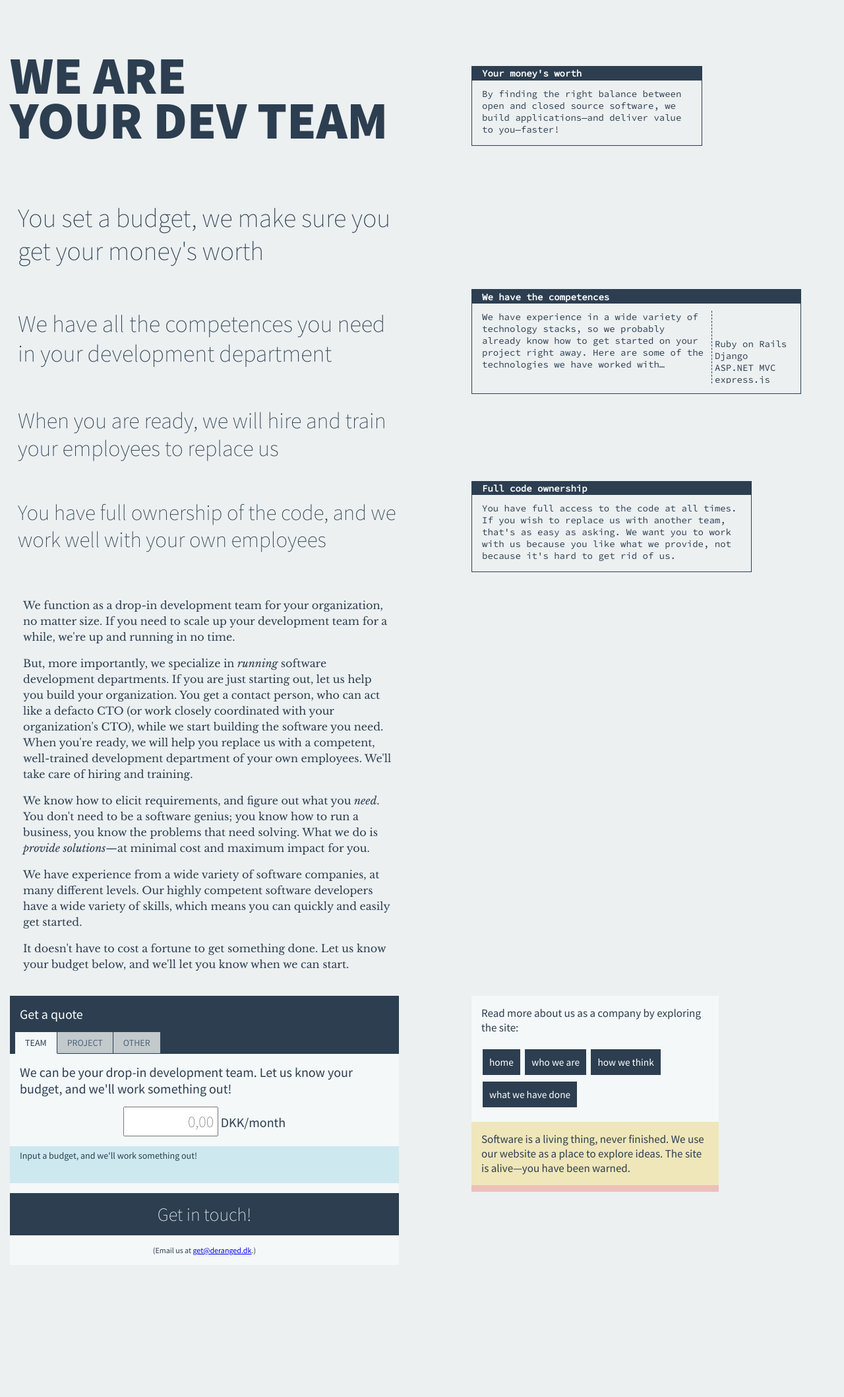
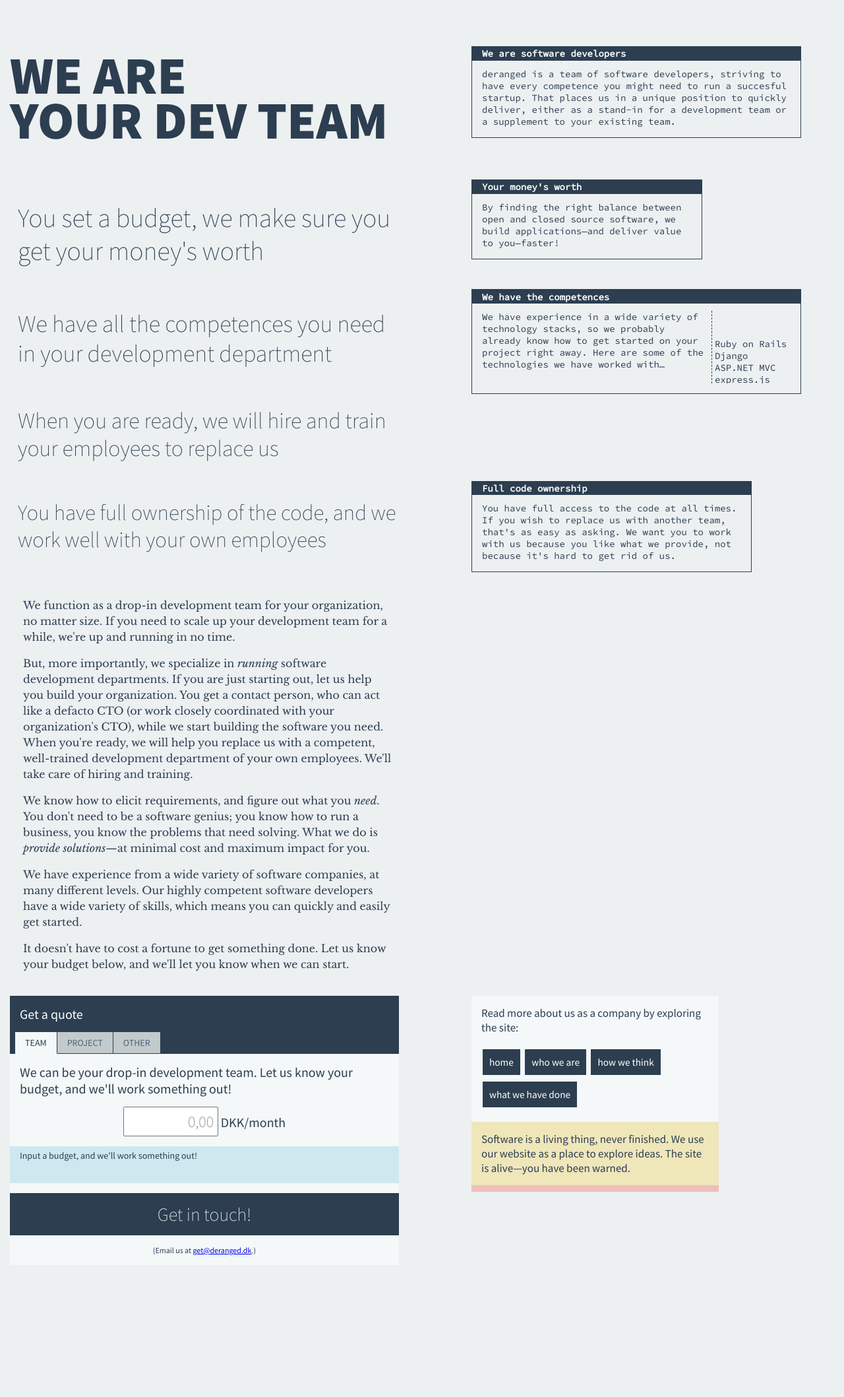
Before and after one commit to derangeddk/deranged.dk, a Jekyll site: the page built from index.html, in a window 1280 px wide. Shown: the whole page at 66% size. Built offline with Jekyll 4.4.1, drawn with Linux system fonts in a browser that asks for light colours.

Commit message:
Make it clear that we are software developers

```diff
--- a/index.html
+++ b/index.html
@@ -228,10 +228,9 @@ title: 'We are your dev team: deranged'
             display: block;
         }
         main aside.your-moneys-worth {
-            grid-row: 1/3;
+            grid-row: 2/3;
         }
         main aside.your-moneys-worth .box {
-            margin-top: 100px;
             max-width: 350px;
         }
         main aside.we-know-your-tech-stack {
@@ -287,6 +286,12 @@ title: 'We are your dev team: deranged'
             color: white;
             text-decoration: none;
             font-size: 0.9em;
+        }
+        main aside.dev-team {
+            grid-row: 1/3;
+        }
+        main aside.dev-team .box {
+            margin-top: 70px;
         }
         main aside .warn {
             background: #efe6ba;
@@ -392,7 +397,7 @@ title: 'We are your dev team: deranged'
         }
     </style>
     <div class="pitches">
-        <h1><div class="line1">we are</div><div class"=line2">your dev team</div></h1>
+        <h1><div class="line1">we are</div><div class"line2">your dev team</div></h1>
         <h2>You set a budget, we make sure you get your money's worth</h2>
         <h2>We have all the competences you need in your development department</h2>
         <h2>When you are ready, we will hire and train your employees to replace us</h2>
@@ -655,5 +660,14 @@ title: 'We are your dev team: deranged'
                 </p>
             </div>
         </aside>
+        <aside class="dev-team">
+            <div class="box">
+                <div class="title">We are software developers</div>
+                <p>
+                    deranged is a team of software developers, striving to have every competence you might need to run a succesful startup.
+                    That places us in a unique position to quickly deliver, either as a stand-in for a development team or a supplement to your existing team.
+                </p>
+            </div>
+        </aside>
     </div>
 </main>
```
